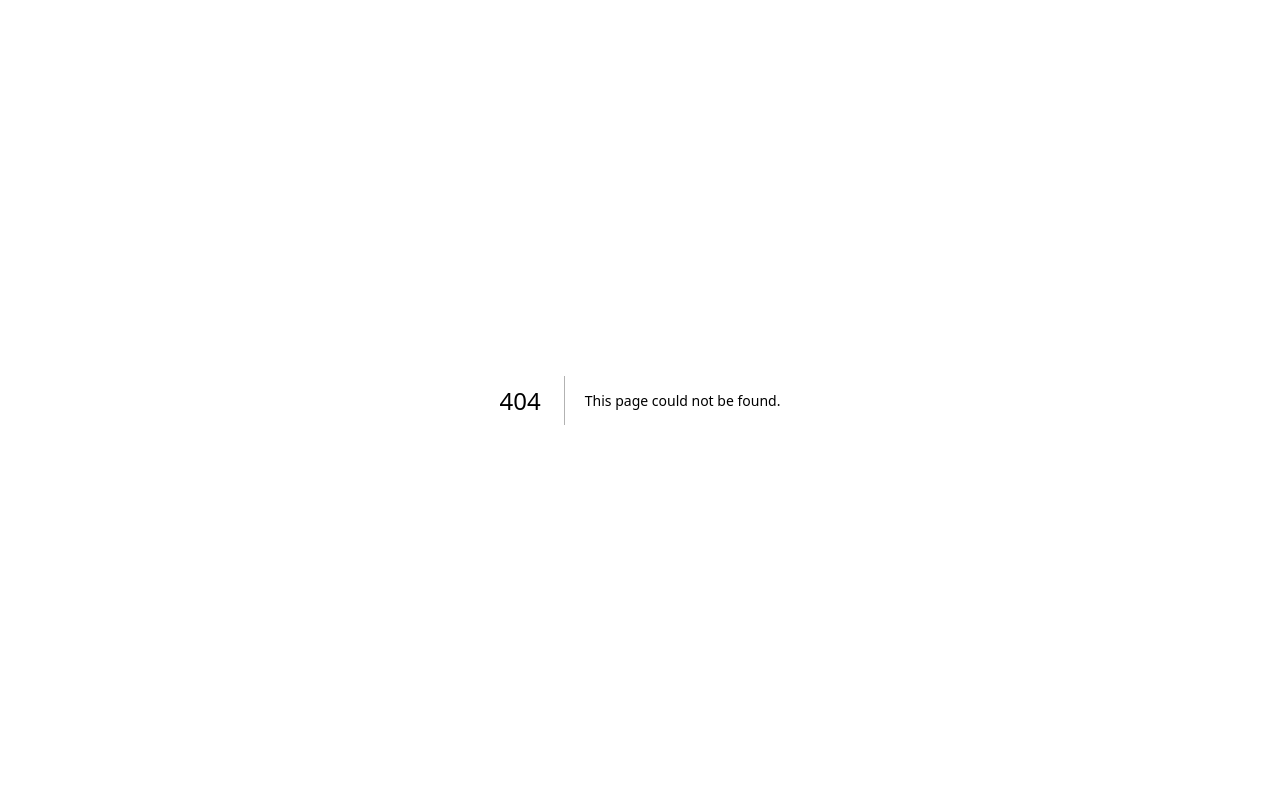
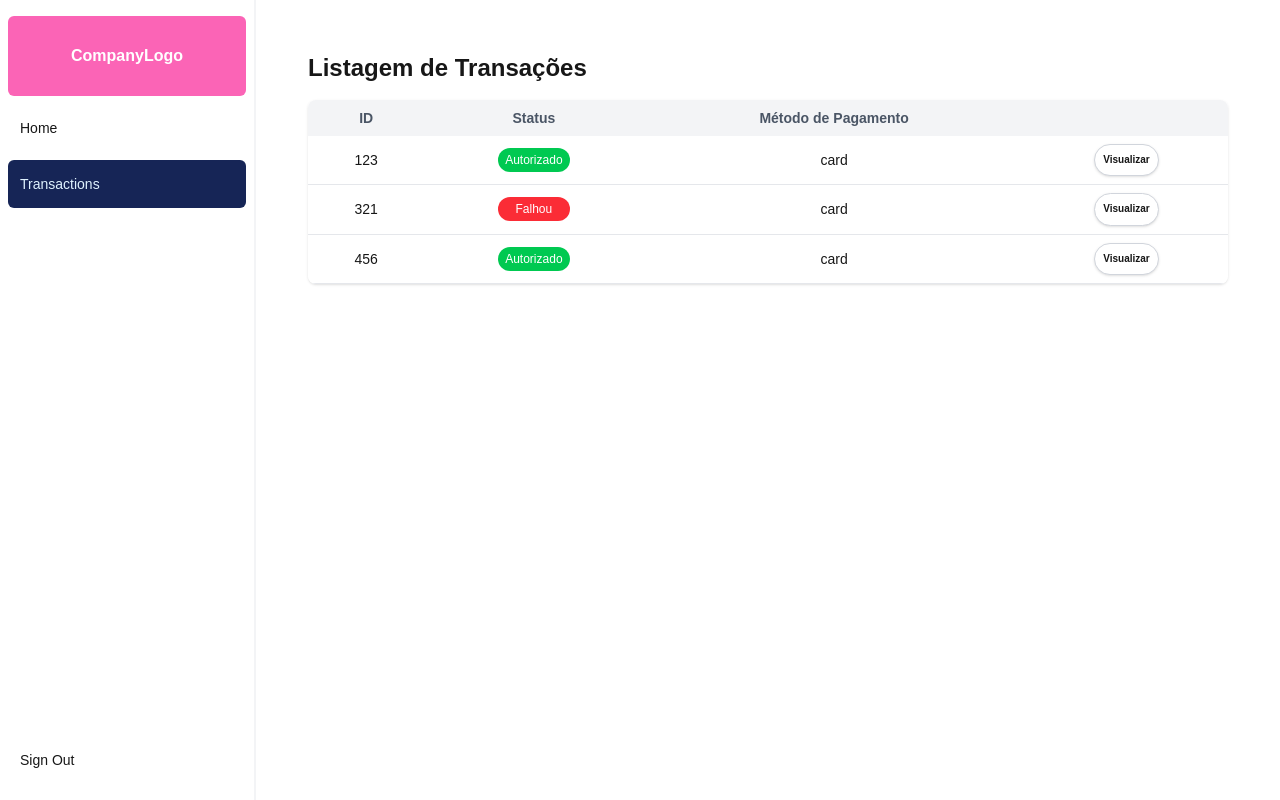
Before and after one commit to JulianaVelasques/e-commerce-challenge, a Next.js app: page /dashboard/transactions in a window 1280 px wide. Before the commit this address had no page. Built offline with nearby package versions, Linux system fonts and the light colour scheme.

Commit message:
feat(transactions list): add transactions list page and transactions table.

```diff
--- /dev/null
+++ b/app/dashboard/transactions/page.tsx
@@ -0,0 +1,47 @@
+'use client';
+
+import TransactionsTable, {
+  TransactionTableRow,
+} from '@/components/dashboard/transactionTable';
+import { Transaction } from '@/types/transaction';
+import { useEffect, useState } from 'react';
+
+export default function TransactionsPage() {
+  const [transactions, setTransactions] = useState<Transaction[]>([]);
+  const [loading, setLoading] = useState(true);
+
+  useEffect(() => {
+    async function fetchTransactions() {
+      try {
+        const res = await fetch('/api/transactions');
+        const data = await res.json();
+        setTransactions(data);
+      } catch (error) {
+        console.error('Erro ao buscar transações:', error);
+      } finally {
+        setLoading(false);
+      }
+    }
+
+    fetchTransactions();
+  }, []);
+
+  const tableTransactions: TransactionTableRow[] = transactions.map(
+    (transaction) => ({
+      id: transaction.id,
+      status: transaction.status,
+      paymentMethod: transaction.paymentMethod.type,
+    })
+  );
+
+  return (
+    <div className='p-1'>
+      <h1 className='text-2xl font-bold mb-4'>Listagem de Transações</h1>
+      {loading ? (
+        <p>Carregando...</p>
+      ) : (
+        <TransactionsTable transactions={tableTransactions} />
+      )}
+    </div>
+  );
+}
--- /dev/null
+++ b/components/dashboard/status.tsx
@@ -0,0 +1,14 @@
+export default function TransactionStatus({ status }: { status: string }) {
+  return (
+    <span
+      className={`inline-flex items-center justify-center rounded-full px-2 py-1 text-xs w-18 ${
+        status === 'authorized'
+          ? 'bg-green-500 text-white'
+          : 'bg-red-500 text-white'
+      }`}
+    >
+      {status === 'authorized' ? <>Autorizado</> : null}
+      {status === 'failed' ? <>Falhou</> : null}
+    </span>
+  );
+}
--- /dev/null
+++ b/components/dashboard/transactionTable.tsx
@@ -0,0 +1,56 @@
+'use client';
+
+import Link from 'next/link';
+import TransactionStatus from '@/components/dashboard/status';
+
+export interface TransactionTableRow {
+  id: string;
+  status: 'authorized' | 'failed';
+  paymentMethod: string;
+}
+
+interface TransactionsTableProps {
+  transactions: TransactionTableRow[];
+}
+
+export default function TransactionsTable({
+  transactions,
+}: TransactionsTableProps) {
+  return (
+    <div className='overflow-x-auto rounded-lg text-sm shadow'>
+      <table className='min-w-full bg-white'>
+        <thead>
+          <tr className='bg-gray-100 text-gray-600 font-semibold'>
+            <th className='px-4 py-2 text-center'>ID</th>
+            <th className='px-4 py-2 text-center'>Status</th>
+            <th className='px-4 py-2 text-center'>Método de Pagamento</th>
+            <th className='px-4 py-2 text-center'></th>
+          </tr>
+        </thead>
+        <tbody>
+          {transactions.map((transaction) => (
+            <tr
+              key={transaction.id}
+              className='border-b border-gray-200 hover:bg-gray-50'
+            >
+              <td className='px-4 py-2 text-center'>{transaction.id}</td>
+              <td className='px-4 py-2 text-center'>
+                <TransactionStatus status={transaction.status} />
+              </td>
+              <td className='px-4 py-2 text-center'>
+                {transaction.paymentMethod}
+              </td>
+              <td className='px-4 py-2 text-center'>
+                <Link href={`/dashboard/transactions/${transaction.id}`}>
+                  <button className='bg-white border border-gray-300 rounded-full p-2 shadow-sm text-[10px] font-bold cursor-pointer hover:bg-gray-100'>
+                    Visualizar
+                  </button>
+                </Link>
+              </td>
+            </tr>
+          ))}
+        </tbody>
+      </table>
+    </div>
+  );
+}
```
